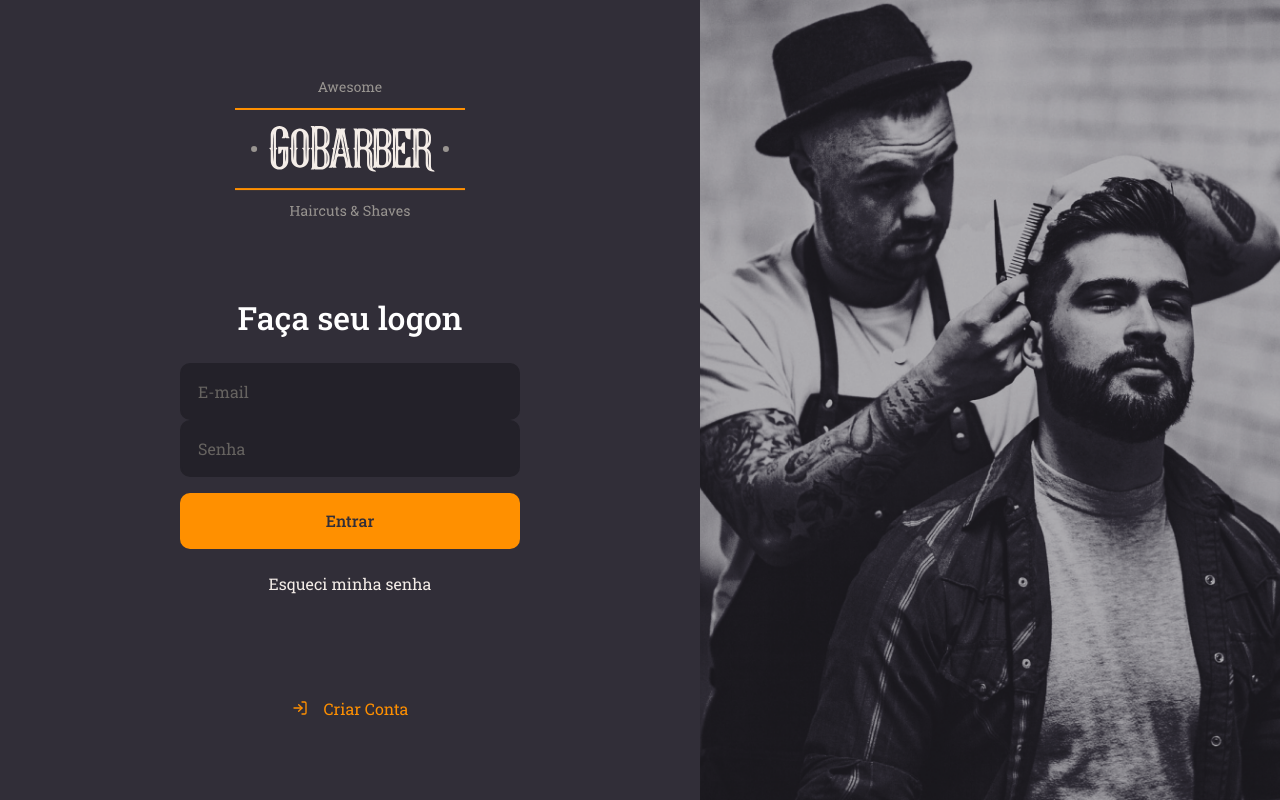
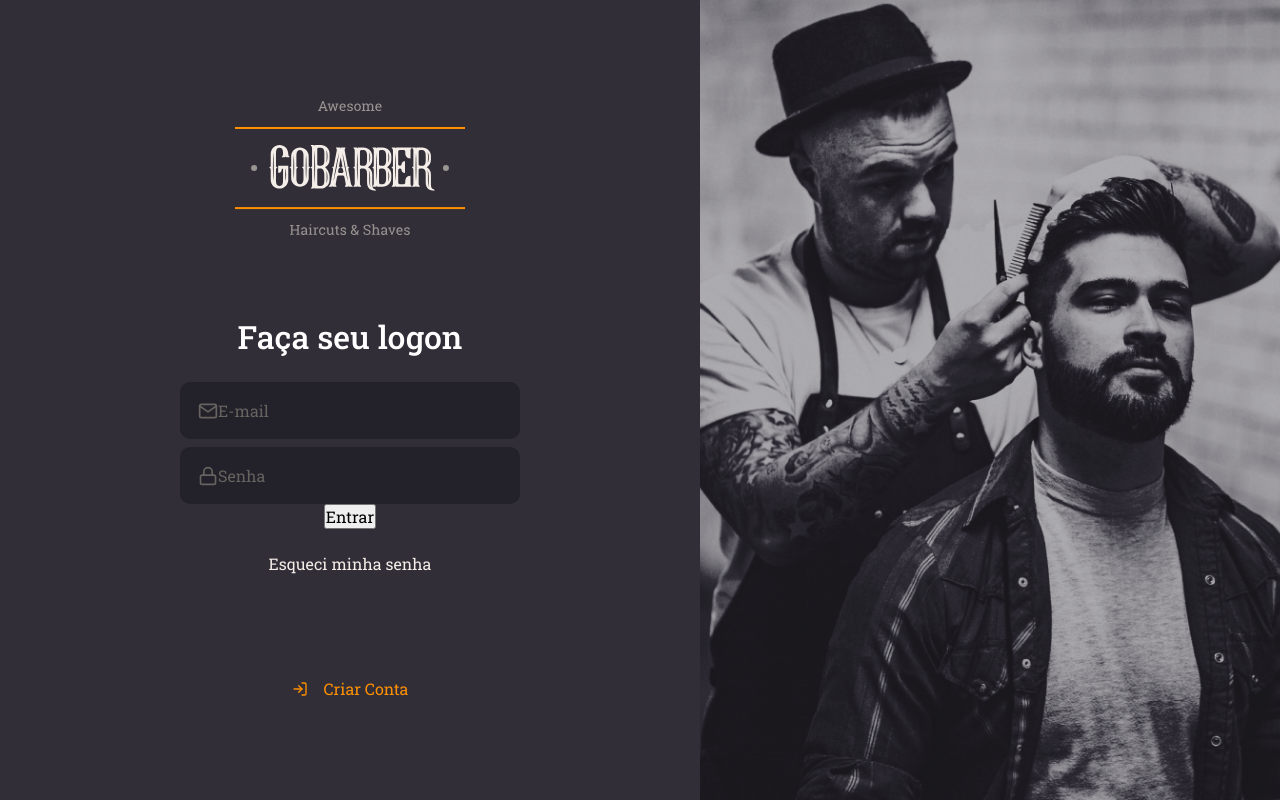
Before and after one commit to jaimeme/gobarber-web, a React (Create React App) app: page / in a window 1280 px wide. Built offline with nearby package versions, Linux system fonts and the light colour scheme.

Commit message:
:art: Finished Components Button and Input

```diff
--- a/src/components/Button/index.tsx
+++ b/src/components/Button/index.tsx
@@ -1,12 +1,15 @@
 // Foram criados os componentes button e input pq eles se repetem diversas vezes no projeto.
 import React, { ButtonHTMLAttributes } from 'react';
 
+import { Container } from './styles'
+// Neste import ele vai pegar o componente Container mas ele não vai esquecer que apesar de ter sido passado pra dentro de uma variável Container ele é um button.
+//O Container está carregando toda a estilização e assim sempre que for usado o componente button ele vai estar setado também com as estilizações.
 type ButtonProps = ButtonHTMLAttributes<HTMLButtonElement>
 //ficou diferente do inputprops pq o input pode receber varios atributos enquanto o button só tem o type
 const Button: React.FC<ButtonProps> = ({ children, ...rest }) => (
-    <button type="button" {...rest}>
+    <Container type="button" {...rest}>
         {children}
-    </button>
+    </Container>
 )
 
 export default Button;
--- a/src/components/Button/styles.ts
+++ b/src/components/Button/styles.ts
@@ -1,3 +1,21 @@
-import styled from 'styled-components'
+import styled from 'styled-components';
+import { shade } from 'polished';
 
-export const Container = styled.div``;
+//meu button com as configurações css vai ficar no componente Container, e depois pegar a importação dentro do componente button index.tsx
+export const Container = styled.button`
+button{
+    background:#ff9000;
+    height:56px;
+    border-radius:10px;
+    border:0;
+    padding:0 16px;
+    color:#312e38;
+    width:100%;
+    font-weight:500;
+    margin-top:16px;
+    transition:background-color 0.2s;
+    &:hover{
+      background: ${shade(0.2, '#ff9000')};
+    }
+  }
+`;
--- a/src/components/Input/index.tsx
+++ b/src/components/Input/index.tsx
@@ -1,15 +1,21 @@
 import React, { InputHTMLAttributes } from 'react';
+import { IconBaseProps } from 'react-icons'
 
 import { Container } from './styles'
 
 interface InputProps extends InputHTMLAttributes<HTMLInputElement> {
     name: string;
+    icon?: React.ComponentType<IconBaseProps>;
+    // Para pegar as propriedades que estão dentro de Icon
+    //Quando você quiser usar um componente, como é da biblioteca instalada react-icons e passar ele como "tipo", ou seja, na tipagem. O "?:" demonstra que o icon é opcional.
 }
 
-const Input: React.FC<InputProps> = (props) => (
-    //botar as propriedades que a função anônima vai receber com base no componente Input que foi criado e usar um spread operator para obter tudo que tem dentro da props
+const Input: React.FC<InputProps> = ({ icon: Icon, ...rest }) => (
+    //botar as propriedades que a função anônima vai receber com base no componente Input que foi criado e usar um spread operator para obter tudo que tem dentro da props, depois o props virou rest pq foi passado o icon
+    // como o objetivo é pegar o icon da interface, se fosse escrito "icon" como tag para poder mostrar o ícone, o javascript não iria reconhecer ele como componente, então icon ficou representado como Icon
     <Container>
-        <input {...props} />
+        {Icon && <Icon size={20} />}
+        <input {...rest} />
     </Container>
 )
 
--- a/src/components/Input/styles.ts
+++ b/src/components/Input/styles.ts
@@ -1,3 +1,36 @@
 import styled from 'styled-components'
 
-export const Container = styled.div``;
+export const Container = styled.div`
+
+background:#232129;
+border-radius:10px;
+border:2px solid #232129;
+padding:16px;
+width:100%;
+color:#666360;
+
+display: flex;
+align-items:center;
+
+& + div{
+    margin-top:8px;
+}
+
+// O código inicial era & + input, entretanto agora é div com o nome de container, o input virou um espaço em branco pequeno no meio
+
+input{
+    flex: 1;
+    background:transparent;
+    border:0px;
+
+    &::placeholder{
+      color:#666360;
+    }
+
+
+
+    > svg {
+        margin-right:16px;
+    }
+  }
+`;
--- a/src/pages/Signin/index.tsx
+++ b/src/pages/Signin/index.tsx
@@ -1,5 +1,5 @@
 import React from 'react';
-import { FiLogIn } from 'react-icons/fi';
+import { FiLogIn, FiMail, FiLock } from 'react-icons/fi';
 
 import logoImg from '../../assets/logo.svg';
 
@@ -15,8 +15,18 @@
 
       <form>
         <h1>Faça seu logon</h1>
-        <Input name="email " type="text" placeholder="E-mail" />
-        <Input name="password" type="password" placeholder="Senha" />
+        <Input
+          name="email "
+          type="text"
+          placeholder="E-mail"
+          icon={FiMail}
+        />
+        <Input
+          name="password"
+          type="password"
+          placeholder="Senha"
+          icon={FiLock}
+        />
         <Button type="submit">Entrar</Button>
         <a href="forgot">Esqueci minha senha</a>
       </form>
--- a/src/pages/Signin/styles.ts
+++ b/src/pages/Signin/styles.ts
@@ -25,39 +25,6 @@
 
     h1{
       margin-bottom:24px;
-    }
-
-    input{
-      background:#232129;
-      border-radius:10px;
-      border:2px solid #232129;
-      padding:16px;
-      width:100%;
-      color:#f4ede8;
-
-      &::placeholder{
-        color:#666360;
-      }
-
-      & + input{
-        margin-top:8px;
-      }
-    }
-
-    button{
-      background:#ff9000;
-      height:56px;
-      border-radius:10px;
-      border:0;
-      padding:0 16px;
-      color:#312e38;
-      width:100%;
-      font-weight:500;
-      margin-top:16px;
-      transition:background-color 0.2s;
-      &:hover{
-        background: ${shade(0.2, '#ff9000')};
-      }
     }
 
     a{
```
